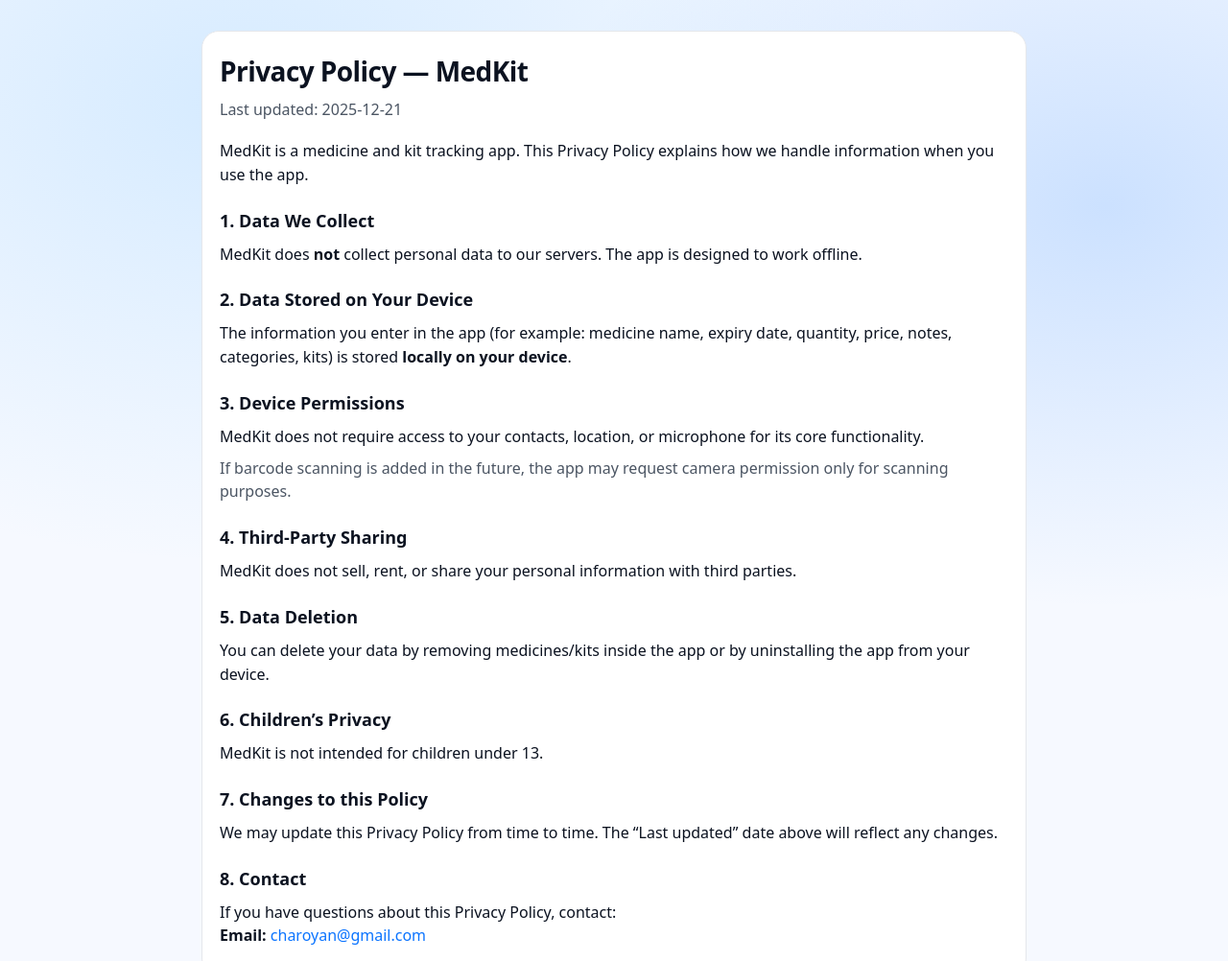
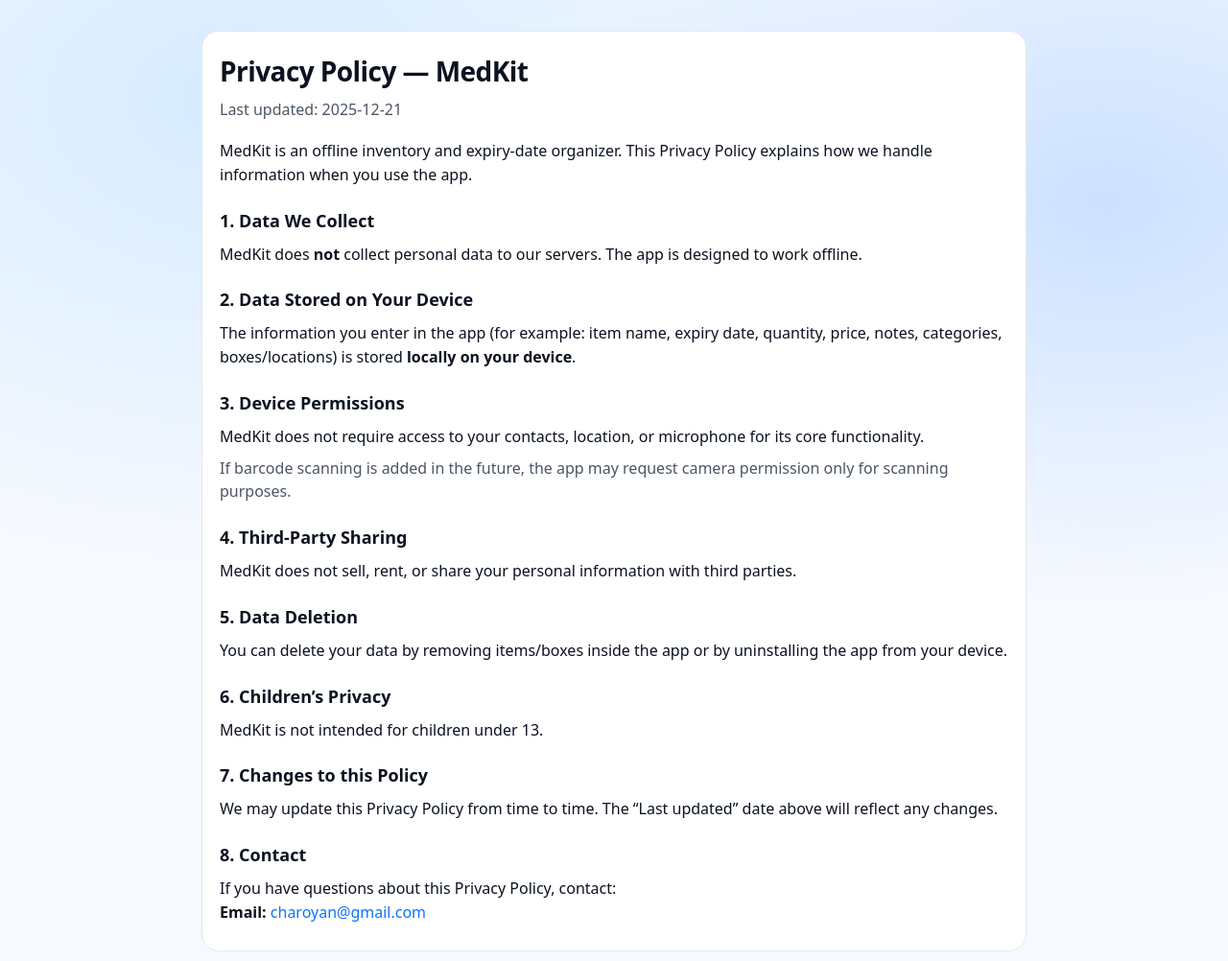
Before and after one commit to Charly3X/medkit.github.io, a plain HTML site: page index.html in a window 1280 px wide. Shown: the top 1002 px of the page at 96% size. Drawn offline with Linux system fonts and the light colour scheme.

Commit message:
Update index.html

```diff
--- a/index.html
+++ b/index.html
@@ -60,7 +60,7 @@
       <div class="meta">Last updated: <span id="date">2025-12-21</span></div>
 
       <p>
-        MedKit is a medicine and kit tracking app. This Privacy Policy explains how we handle
+        MedKit is an offline inventory and expiry-date organizer. This Privacy Policy explains how we handle
         information when you use the app.
       </p>
 
@@ -71,7 +71,7 @@
 
       <h2>2. Data Stored on Your Device</h2>
       <p>
-        The information you enter in the app (for example: medicine name, expiry date, quantity, price, notes, categories, kits)
+        The information you enter in the app (for example: item name, expiry date, quantity, price, notes, categories, boxes/locations)
         is stored <strong>locally on your device</strong>.
       </p>
 
@@ -90,7 +90,7 @@
 
       <h2>5. Data Deletion</h2>
       <p>
-        You can delete your data by removing medicines/kits inside the app or by uninstalling the app from your device.
+        You can delete your data by removing items/boxes inside the app or by uninstalling the app from your device.
       </p>
 
       <h2>6. Children’s Privacy</h2>
```
